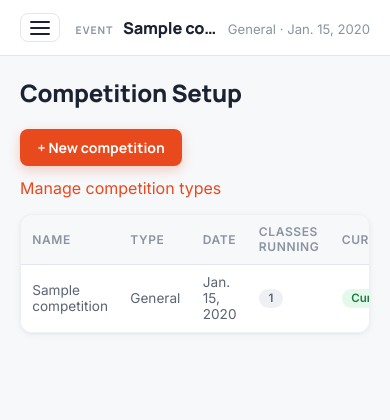
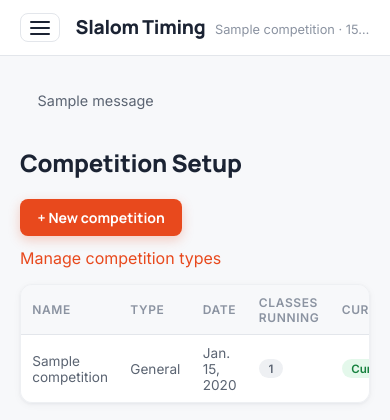
Before and after one commit to ChristianH99/SlalomTiming, a Django app: page /competitions/ in a window 390 px wide. Shown: the top 420 px of the page. Run offline with Django 5.2, Linux system fonts and the light colour scheme; data comes from the database, SQL or seed files in the repository; tables that the repository leaves empty hold one stand-in row (values such as "Sample post"); one stand-in notice (Sample message) is shown.

Commit message:
Add top bar with page/event context and collapsible sidebar
Replace the sidebar competition pill with a persistent top bar that shows
the current page name beside the active event name and date. Make the
hamburger collapse/expand the sidebar on desktop (not just mobile), link
the logo back to the dashboard, and render flash messages.

Also introduce the shared UI pieces the other pages build on: the
search-left / action-right list toolbar, fixed-layout truncating tables,
combobox and notice styling, and a compact bib box.

Co-Authored-By: Claude Opus 4.8 <noreply@anthropic.com>

```diff
--- a/static/css/main.css
+++ b/static/css/main.css
@@ -181,56 +189,40 @@ a:hover { color: var(--flame-hover); }
   min-height: 56px;
 }
 
-/* ===== TOPBAR EVENT (the "topper") ===== */
-.topbar-event {
+/* ===== TOPBAR TITLES (the "topper") ===== */
+.topbar-titles {
   display: flex;
+  flex-direction: row;
   align-items: baseline;
   gap: 0.6rem;
   min-width: 0;
 }
-.topbar-event-label {
+.topbar-page {
   font-family: 'Manrope', sans-serif;
-  font-size: 0.66rem;
-  font-weight: 700;
-  text-transform: uppercase;
-  letter-spacing: 0.09em;
-  color: var(--text-light);
+  font-size: 1.2rem;
+  font-weight: 800;
+  color: var(--text-dark);
+  letter-spacing: -0.3px;
+  line-height: 1.15;
+  white-space: nowrap;
   flex-shrink: 0;
 }
-.topbar-event-name {
-  font-family: 'Manrope', sans-serif;
-  font-size: 1.02rem;
-  font-weight: 800;
-  color: var(--text-dark);
-  letter-spacing: -0.2px;
+.topbar-sub {
+  font-size: 0.8rem;
+  color: var(--text-light);
   white-space: nowrap;
   overflow: hidden;
   text-overflow: ellipsis;
 }
-.topbar-event-name--none {
-  color: var(--text-light);
-  font-weight: 700;
-  font-style: italic;
-}
-.topbar-event-meta {
-  font-size: 0.82rem;
-  color: var(--text-light);
-  white-space: nowrap;
-  flex-shrink: 0;
-}
-.topbar-event-pick {
-  font-size: 0.82rem;
-  font-weight: 600;
-  flex-shrink: 0;
-}
+.topbar-sub--none { font-style: italic; }
 
 .shell-hamburger {
-  display: none;
   background: none;
   border: 1px solid var(--border);
   border-radius: var(--radius-sm);
   padding: 0.4rem 0.55rem;
   display: inline-flex;
+  flex-shrink: 0;
   align-items: center;
   justify-content: center;
   cursor: pointer;
@@ -461,12 +476,14 @@ form input:focus, form select:focus, form textarea:focus {
   font-size: 0.9rem;
   line-height: 1.5;
 }
-.notice--warning {
+.notice--warning,
+.notice--error {
   background: var(--flame-bg);
   border: 1px solid rgba(232,73,29,0.35);
   border-left: 4px solid var(--flame);
   color: var(--text-dark);
 }
+.messages { list-style: none; padding: 0; margin: 0 0 1rem; }
 .notice-list {
   margin: 0.5rem 0 0;
   padding-left: 1.1rem;
--- a/templates/base.html
+++ b/templates/base.html
@@ -14,7 +14,7 @@
   <div class="shell">
     <aside class="shell-sidebar" id="shell-sidebar">
       <div class="shell-brand">
-        <span class="brand">Slalom<span class="brand-slash">/</span>Timing</span>
+        <a class="brand" href="{% url 'timing:dashboard' %}">Slalom<span class="brand-slash">/</span>Timing</a>
       </div>
       <nav class="shell-nav">
         <a class="shell-nav-item{% if request.resolver_match.app_name == 'timing' %} active{% endif %}" href="{% url 'timing:dashboard' %}">Dashboard</a>
@@ -28,21 +28,28 @@
     <div class="shell-overlay" id="shell-overlay"></div>
     <div class="shell-main">
       <header class="shell-topbar">
-        <button class="shell-hamburger" id="shell-hamburger" aria-expanded="false" aria-controls="shell-sidebar" aria-label="Toggle navigation">
+        <button class="shell-hamburger" id="shell-hamburger" aria-expanded="true" aria-controls="shell-sidebar" aria-label="Toggle navigation">
           <span class="shell-hamburger-icon"><span></span><span></span><span></span></span>
         </button>
-        <div class="topbar-event">
-          <span class="topbar-event-label">Event</span>
-          {% if active_competition %}
-            <span class="topbar-event-name">{{ active_competition.name }}</span>
-            <span class="topbar-event-meta">{{ active_competition.competition_type.name }} · {{ active_competition.date }}</span>
-          {% else %}
-            <span class="topbar-event-name topbar-event-name--none">No event selected</span>
-            <a class="topbar-event-pick" href="{% url 'competitions:list' %}">Choose event</a>
-          {% endif %}
+        <div class="topbar-titles">
+          <span class="topbar-page">{% block topbar_title %}Slalom Timing{% endblock %}</span>
+          <span class="topbar-sub">
+            {% if active_competition %}
+              {{ active_competition.name }} · {{ active_competition.date|date:"d.m.Y" }}
+            {% else %}
+              <span class="topbar-sub--none">No event selected</span> · <a href="{% url 'competitions:list' %}">choose one</a>
+            {% endif %}
+          </span>
         </div>
       </header>
       <main class="content" id="main-content">
+        {% if messages %}
+          <ul class="messages">
+            {% for message in messages %}
+              <li class="notice notice--{{ message.tags|default:'info' }}">{{ message }}</li>
+            {% endfor %}
+          </ul>
+        {% endif %}
         {% block content %}{% endblock %}
       </main>
     </div>
@@ -50,21 +57,33 @@
 
   <script>
     (function () {
-      const sidebar = document.getElementById("shell-sidebar");
+      const shell = document.querySelector(".shell");
       const overlay = document.getElementById("shell-overlay");
       const toggle = document.getElementById("shell-hamburger");
-      if (!sidebar || !overlay || !toggle) return;
+      if (!shell || !overlay || !toggle) return;
 
-      function close() {
-        sidebar.classList.remove("open");
-        toggle.setAttribute("aria-expanded", "false");
+      const isMobile = () => window.matchMedia("(max-width: 900px)").matches;
+
+      // The sidebar is shown by default on desktop and hidden (off-canvas) on
+      // mobile, so "expanded" is derived differently per viewport.
+      function syncAria() {
+        const shown = isMobile()
+          ? shell.classList.contains("sidebar-open")
+          : !shell.classList.contains("sidebar-collapsed");
+        toggle.setAttribute("aria-expanded", String(shown));
       }
 
       toggle.addEventListener("click", () => {
-        const isOpen = sidebar.classList.toggle("open");
-        toggle.setAttribute("aria-expanded", String(isOpen));
+        // Mobile slides the sidebar in; desktop collapses it out of the way.
+        shell.classList.toggle(isMobile() ? "sidebar-open" : "sidebar-collapsed");
+        syncAria();
       });
-      overlay.addEventListener("click", close);
+      overlay.addEventListener("click", () => {
+        shell.classList.remove("sidebar-open");
+        syncAria();
+      });
+      window.addEventListener("resize", syncAria);
+      syncAria();
     })();
   </script>
 </body>
--- a/templates/timing/dashboard.html
+++ b/templates/timing/dashboard.html
@@ -1,6 +1,7 @@
 {% extends "base.html" %}
 {% load static %}
 {% block title %}Dashboard – Slalom Timing{% endblock %}
+{% block topbar_title %}Dashboard{% endblock %}
 {% block content %}
   <h1><span id="live-dot" class="live-dot"></span>Live timing feed</h1>
   <div class="table-card">
```
Also changed, not shown: other parts of static/css/main.css (+101 -17 lines).
